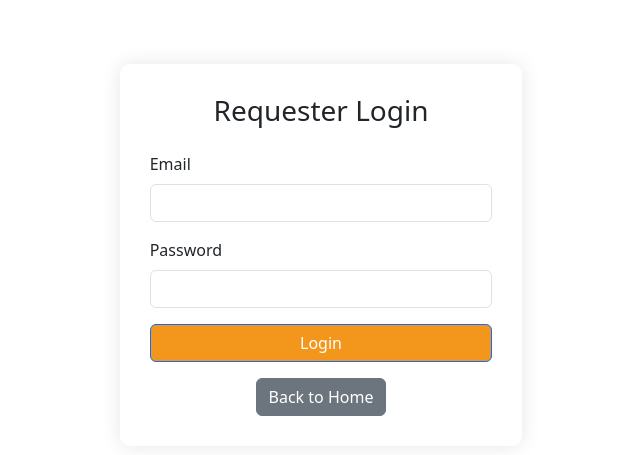
After one commit to WILD-BEAST-47/Kaamdar, a PHP site: page /Requester/RequesterLogin.php in a window 1280 px wide. The commit adds this page. Shown: the top 455 px of the page, without its empty margins (319-959 px from the left). Run offline with PHP 8.4, Linux system fonts and the light colour scheme.

Commit message:
changes done

```diff
--- /dev/null
+++ b/Kaamdar_PHP/Requester/RequesterLogin.php
@@ -0,0 +1,85 @@
+<?php
+session_start();
+include('../dbConnection.php');
+
+if(isset($_POST['login'])) {
+    $rEmail = $_POST['rEmail'];
+    $rPassword = $_POST['rPassword'];
+
+    $sql = "SELECT r_email, r_password FROM requesterlogin_tb WHERE r_email = ?";
+    $stmt = $conn->prepare($sql);
+    $stmt->bind_param("s", $rEmail);
+    $stmt->execute();
+    $result = $stmt->get_result();
+
+    if($result->num_rows == 1) {
+        $row = $result->fetch_assoc();
+        if(password_verify($rPassword, $row['r_password'])) {
+            $_SESSION['is_login'] = true;
+            $_SESSION['rEmail'] = $rEmail;
+            echo "<script> location.href='RequesterDashboard.php'; </script>";
+            exit;
+        } else {
+            $msg = '<div class="alert alert-warning mt-2">Invalid Password</div>';
+        }
+    } else {
+        $msg = '<div class="alert alert-warning mt-2">Invalid Email</div>';
+    }
+}
+?>
+
+<!DOCTYPE html>
+<html lang="en">
+<head>
+    <meta charset="UTF-8">
+    <meta name="viewport" content="width=device-width, initial-scale=1.0">
+    <title>Requester Login</title>
+    <!-- Bootstrap CSS -->
+    <link href="https://cdn.jsdelivr.net/npm/bootstrap@5.3.0/dist/css/bootstrap.min.css" rel="stylesheet">
+    <!-- Font Awesome CSS -->
+    <link rel="stylesheet" href="https://cdnjs.cloudflare.com/ajax/libs/font-awesome/6.0.0/css/all.min.css">
+    <style>
+        .custom-margin {
+            margin-top: 8vh;
+        }
+        .form-container {
+            background: #fff;
+            padding: 30px;
+            border-radius: 10px;
+            box-shadow: 0 0 20px rgba(0,0,0,0.1);
+        }
+        .custom-bg {
+            background: #f3961c;
+        }
+    </style>
+</head>
+<body>
+    <div class="container-fluid custom-margin">
+        <div class="row justify-content-center">
+            <div class="col-sm-6 col-md-4">
+                <div class="form-container">
+                    <h3 class="text-center mb-4">Requester Login</h3>
+                    <form action="" method="POST">
+                        <div class="mb-3">
+                            <label for="rEmail" class="form-label">Email</label>
+                            <input type="email" class="form-control" id="rEmail" name="rEmail" required>
+                        </div>
+                        <div class="mb-3">
+                            <label for="rPassword" class="form-label">Password</label>
+                            <input type="password" class="form-control" id="rPassword" name="rPassword" required>
+                        </div>
+                        <button type="submit" class="btn btn-primary w-100 custom-bg" name="login">Login</button>
+                        <?php if(isset($msg)) { echo $msg; } ?>
+                    </form>
+                    <div class="text-center mt-3">
+                        <a href="../index.php" class="btn btn-secondary">Back to Home</a>
+                    </div>
+                </div>
+            </div>
+        </div>
+    </div>
+
+    <!-- Bootstrap JS Bundle with Popper -->
+    <script src="https://cdn.jsdelivr.net/npm/bootstrap@5.3.0/dist/js/bootstrap.bundle.min.js"></script>
+</body>
+</html>
```
Also changed, not shown: Kaamdar_PHP/Admin/includes/sidebar.php (+7 -2 lines), Kaamdar_PHP/Admin/work.php (+9 -8 lines), Kaamdar_PHP/setup_product_tables.sql (+14 -0 lines).
